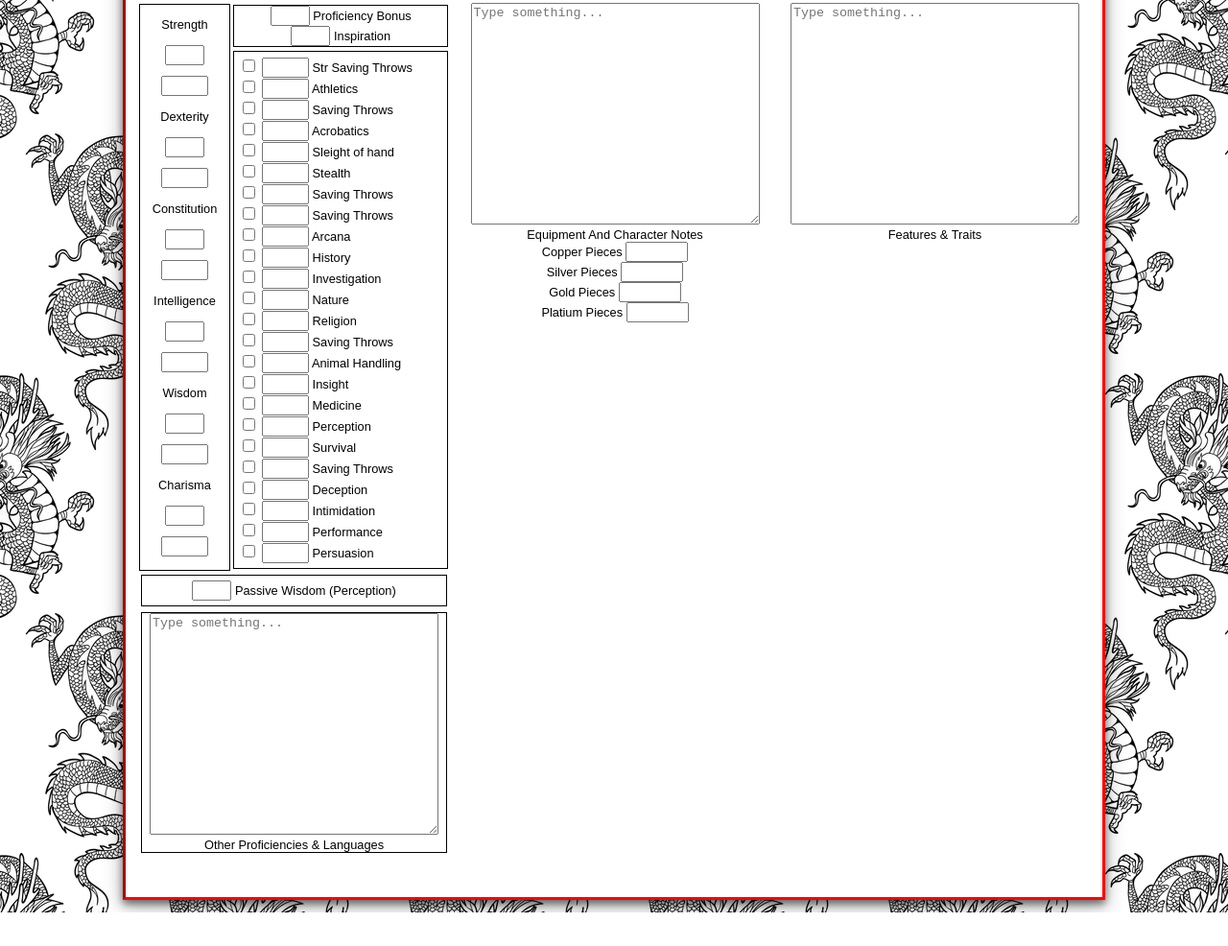
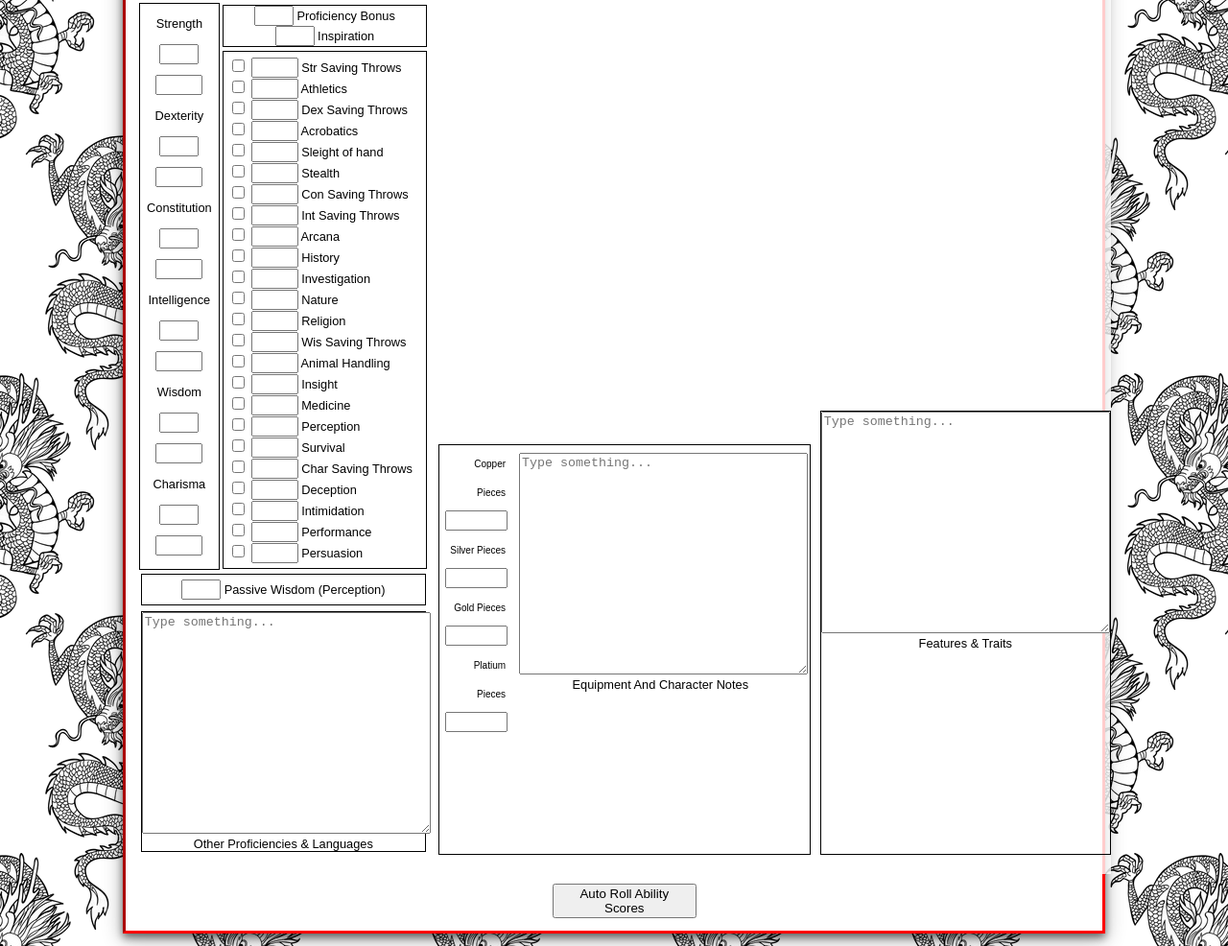
Before and after one commit to Buneary100/Project-4-Dragons, a plain HTML site: page html/character_sheet.html in a window 1280 px wide. Shown: the part 196-1182 px from the top of the page at 96% size. Before the commit the page ends 1147 px from the top, so only its background shows below. Drawn offline with Linux system fonts and the light colour scheme.

Commit message:
auto generate ability scores button added

```diff
--- a/css/character_sheet.css
+++ b/css/character_sheet.css
@@ -82,12 +82,56 @@ body {
 .points {
   grid-area: points;
   display: grid;
+  grid-template-areas:
+  'armor initative speed'
+  'hit hit hit'
+  'death death death'
+  'attack attack attack'
+  'stuff stuff stuff'
+}
+
+.equipment {
+  grid-area: equipment;
+  padding: 5px;
+  margin: 1%;
+}
+
+.money {
+  display: inline;
+  text-align: right;
+  grid-area: money;
+  padding: 5px;
+  margin: 1%;
+  font-size: 10px;
+  line-height: 30px;
+}
+
+.stuff {
+  grid-area: stuff;
+  display: grid;
+  border-style: solid;
+  border-width: 1px;
+  grid-template-areas:
+  'money equipment equipment';
 }
 
 /*Third column*/
 .traits {
   grid-area: traits;
   display: grid;
+  grid-template-areas:
+  'personality'
+  'ideals'
+  'bonds'
+  'flaws'
+  'feat'
+  'feat';
+}
+
+.feat {
+  grid-area: feat;
+  border-style: solid;
+  border-width: 1px;
 }
 
 .grid-container {
@@ -112,3 +156,8 @@ body {
   text-align: center;
   padding: 20px 0;
 }
+
+.autoGenerate {
+  display: grid;
+  justify-content: center;
+}
--- a/html/character_sheet.html
+++ b/html/character_sheet.html
@@ -8,6 +8,7 @@
   <title>Character Sheet</title>
   <link href="../css/styles.css" rel="stylesheet" type="text/css">
   <link href="../css/character_sheet.css" rel="stylesheet" type="text/css">
+  <script type="text/javascript" src="../js/autoAbilScore.js"></script>
 </head>
 <div class="grid-container">
   <header>
@@ -87,7 +88,7 @@
       <div class="skills"> -->
         <input type="checkbox" id="dexSavingThrow">
         <input type="text" id="dexSavingThrow" maxlength="3" size="3" READONLY />
-        <label for="dexSavingThrow_label">Saving Throws</label><br>
+        <label for="dexSavingThrow_label">Dex Saving Throws</label><br>
 
         <input type="checkbox" id="acrobatics">
         <input type="text" id="acrobatics" maxlength="3" size="3" READONLY />
@@ -104,12 +105,12 @@
       <div class="skills"> -->
         <input type="checkbox" id="conSavingThrow">
         <input type="text" id="conSavingThrow" maxlength="3" size="3" READONLY />
-        <label for="conSavingThrow_label">Saving Throws</label><br>
+        <label for="conSavingThrow_label">Con Saving Throws</label><br>
         <!-- </div>
       <div class="skills"> -->
         <input type="checkbox" id="intSavingThrow">
         <input type="text" id="intSavingThrow" maxlength="3" size="3" READONLY />
-        <label for="dexSavingThrow_label">Saving Throws</label><br>
+        <label for="dexSavingThrow_label">Int Saving Throws</label><br>
 
         <input type="checkbox" id="arcana">
         <input type="text" id="arcana" maxlength="3" size="3" READONLY />
@@ -134,7 +135,7 @@
       <div class="skills"> -->
         <input type="checkbox" id="wisSavingThrow">
         <input type="text" id="wisSavingThrow" maxlength="3" size="3" READONLY />
-        <label for="wisSavingThrow_label">Saving Throws</label><br>
+        <label for="wisSavingThrow_label">Wis Saving Throws</label><br>
 
         <input type="checkbox" id="animalHandling">
         <input type="text" id="animalHandling" maxlength="3" size="3" READONLY />
@@ -159,7 +160,7 @@
       <div class="skills"> -->
         <input type="checkbox" id="charSavingThrow">
         <input type="text" id="charSavingThrow" maxlength="3" size="3" READONLY />
-        <label for="charSavingThrow_label">Saving Throws</label><br>
+        <label for="charSavingThrow_label">Char Saving Throws</label><br>
 
         <input type="checkbox" id="deception">
         <input type="text" id="deception" maxlength="3" size="3" READONLY />
@@ -189,12 +190,13 @@
     </div>
     <div class="points">
       <!-- This will be the middle collumn       -->
-      <div>
-        <textarea name="note" id="equipmentAndCharacterNotes" cols="35vw" rows="15"
-          placeholder="Type something..."></textarea><br>
+      <div class="stuff">
+        <div class="equipment">
+          <textarea name="note" id="equipmentAndCharacterNotes" cols="35vw" rows="15"
+            placeholder="Type something..."></textarea><br>
           <label id="equipmentAndCharacterNotes_label">Equipment And Character Notes</label><br>
-
-        <div>
+        </div>
+        <div class="money">
           <label for="copperPieces_label">Copper Pieces</label>
           <input type="text" id="copperPieces" maxlength="5" size="5" /><br>
           <label for="sleightOfHand_label">Silver Pieces</label>
@@ -209,9 +211,9 @@
 
     <div class="traits">
       <!-- This will be the right collumn       -->
-      <div>
+      <div class="feat">
         <textarea name="note" id="featuresAndTraits" cols="35vw" rows="15"
-        placeholder="Type something..."></textarea><br>
+          placeholder="Type something..."></textarea><br>
         <label id="featuresAndTraits_label">Features & Traits</label>
       </div>
     </div>
@@ -221,8 +223,9 @@
   </body>
 
   <footer>
-    <div>
-
+    <div class="autoGenerate">
+      <button type="button" id="autoRoll" name="autoRoll" onClick="fillAbilityScore()" style="width: 150px;">Auto Roll Ability
+        Scores</button>
     </div>
 
 </html>
--- a/js/autoAbilScore.js
+++ b/js/autoAbilScore.js
@@ -1,3 +1,12 @@
+function fillAbilityScore() {
+    document.getElementById("str").value = rollAbilityScore();
+    document.getElementById("dex").value = rollAbilityScore();
+    document.getElementById("con").value = rollAbilityScore();
+    document.getElementById("int").value = rollAbilityScore();
+    document.getElementById("wis").value = rollAbilityScore();
+    document.getElementById("char").value = rollAbilityScore();
+}
+
 function rollAbilityScore() {
 const dice = [rollD6(), rollD6(), rollD6(), rollD6()];
 
```
Also changed, not shown: index.html (+0 -1 lines).
